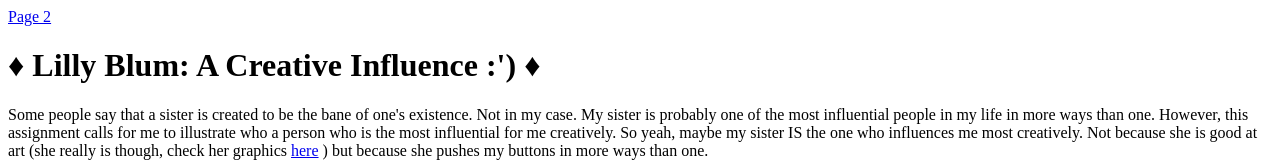
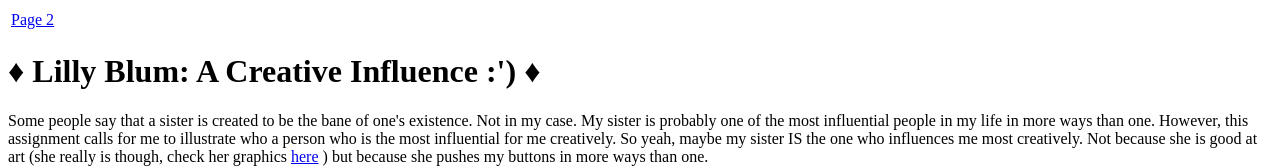
Before and after one commit to aprilblum/HOMEWORK, a plain HTML site: page index copy.html in a window 1280 px wide. Shown: the top 168 px of the page. Drawn offline with Linux system fonts and the light colour scheme.

Commit message:
homework week 3

```diff
--- a/index copy.html
+++ b/index copy.html
@@ -1,8 +1,12 @@
 <!DOCTYPE html>
 <html>
 
-<a href="pages/page2.html">Page 2</a>
 <head>
+    <table>
+		<tr>
+<td>  <a href="pages/page2.html">Page 2</a> </td> <!--For table data -->
+</tr> <!--For table row-->
+	</table>
 
     </head>
 
```
Also changed, not shown: PAGES/page2.html (+3 -0 lines).
